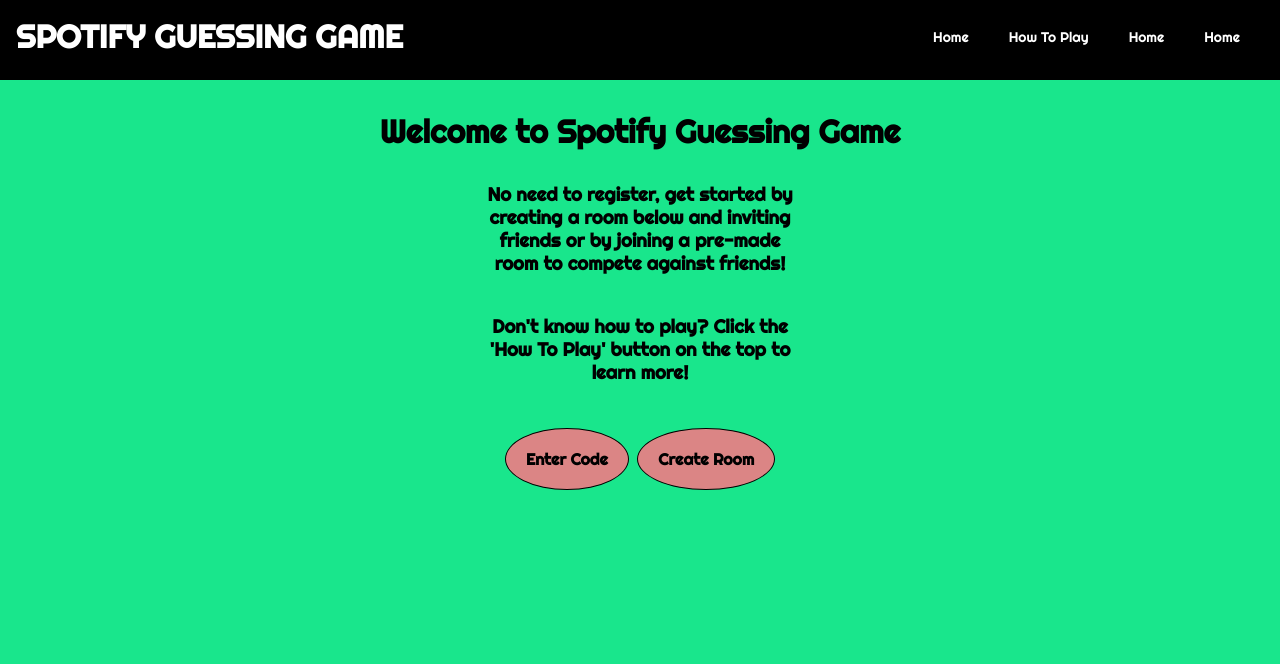
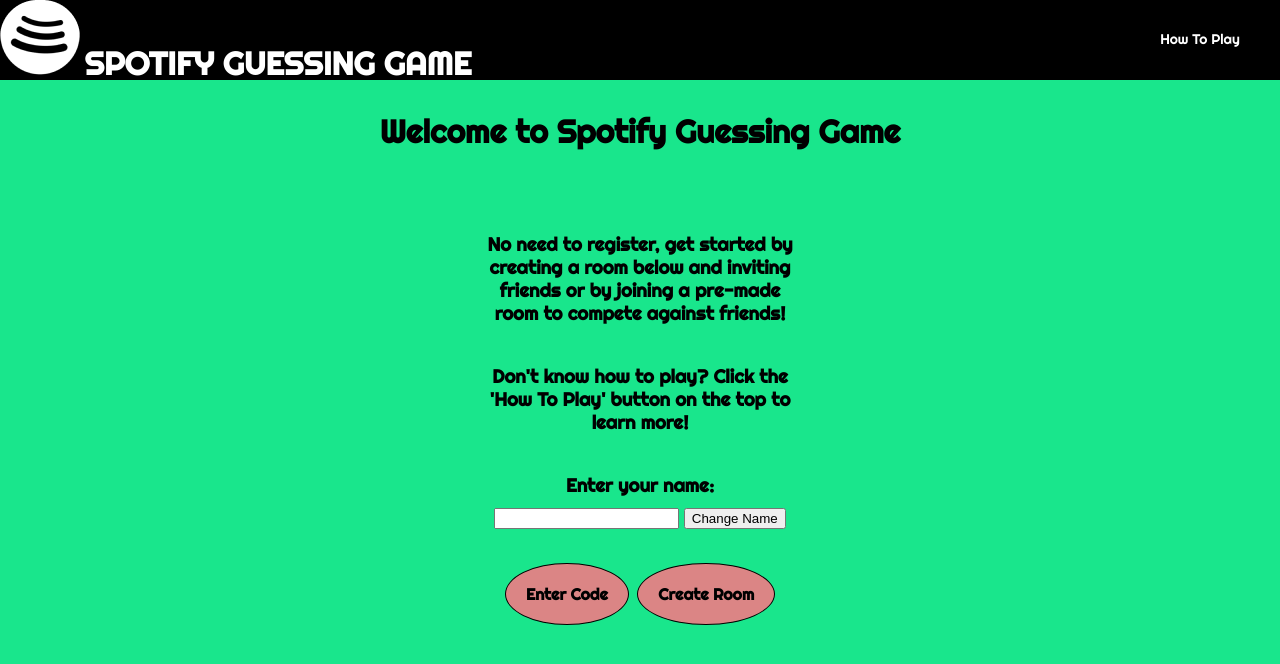
Before and after one commit to adipoluri/quizifymusicgame, a plain HTML site: page index.html in a window 1280 px wide. Drawn offline with nearby package versions, Linux system fonts and the light colour scheme.

Commit message:
Upside down spotify logo
and a ton of other things.

```diff
--- a/index.css
+++ b/index.css
@@ -9,9 +9,18 @@
     background-color: black;
     color:white;
 }
-#banner>h1{
-    padding:0.5em;
-    margin:0%;
+#imageBanner>h1{
+    display: inline-block;
+    margin: 0%;
+}
+
+#imageBanner{
+    display:inline-block;
+}
+
+#title{
+    justify-content: center;
+    padding-bottom: 50px;
 }
 
 #button{
@@ -50,8 +59,14 @@
 ul li{
     list-style: none;
     display: inline-block;
-    float: left;
     height: 5em;
+}
+
+#name{
+    margin: auto;
+    width: 50%;
+    padding: 10px;
+    text-align: center;
 }
 
 ul li a{
--- a/index.html
+++ b/index.html
@@ -14,13 +14,13 @@
     <div id="banner">
       <nav id="navBar">
         <ul>
-        <li><a href="#">Home</a></li>
         <li><a href="#">How To Play</a></li>
-        <li><a href="#">Home</a></li>
-        <li><a href="#">Home</a></li>
       </ul>
       </nav>
-      <h1 id="title">SPOTIFY GUESSING GAME</h1>
+      <div id="imageBanner">
+        <img src="img/SpotifyLogo.png">
+          <h1 id="title">SPOTIFY GUESSING GAME</h1>
+      </div>
     </div>
 
     <div id="info">
@@ -28,6 +28,12 @@
       <h3 id="gameInfo">No need to register, get started by creating a room below and inviting friends or by joining a pre-made room to compete against friends!</h3>
       <br/>
       <h3 id="gameInfo">Don't know how to play? Click the 'How To Play' button on the top to learn more!</h3>
+    </div>
+
+    <div id="name">
+      <h3 id="gameInfo">Enter your name:</h3>
+      <input id="playerName">
+      <button>Change Name</button>
     </div>
 
     <div id="buttonDiv">
```
Also changed, not shown: lobby.html (+27 -0 lines), img/SpotifyLogo.png (added).
